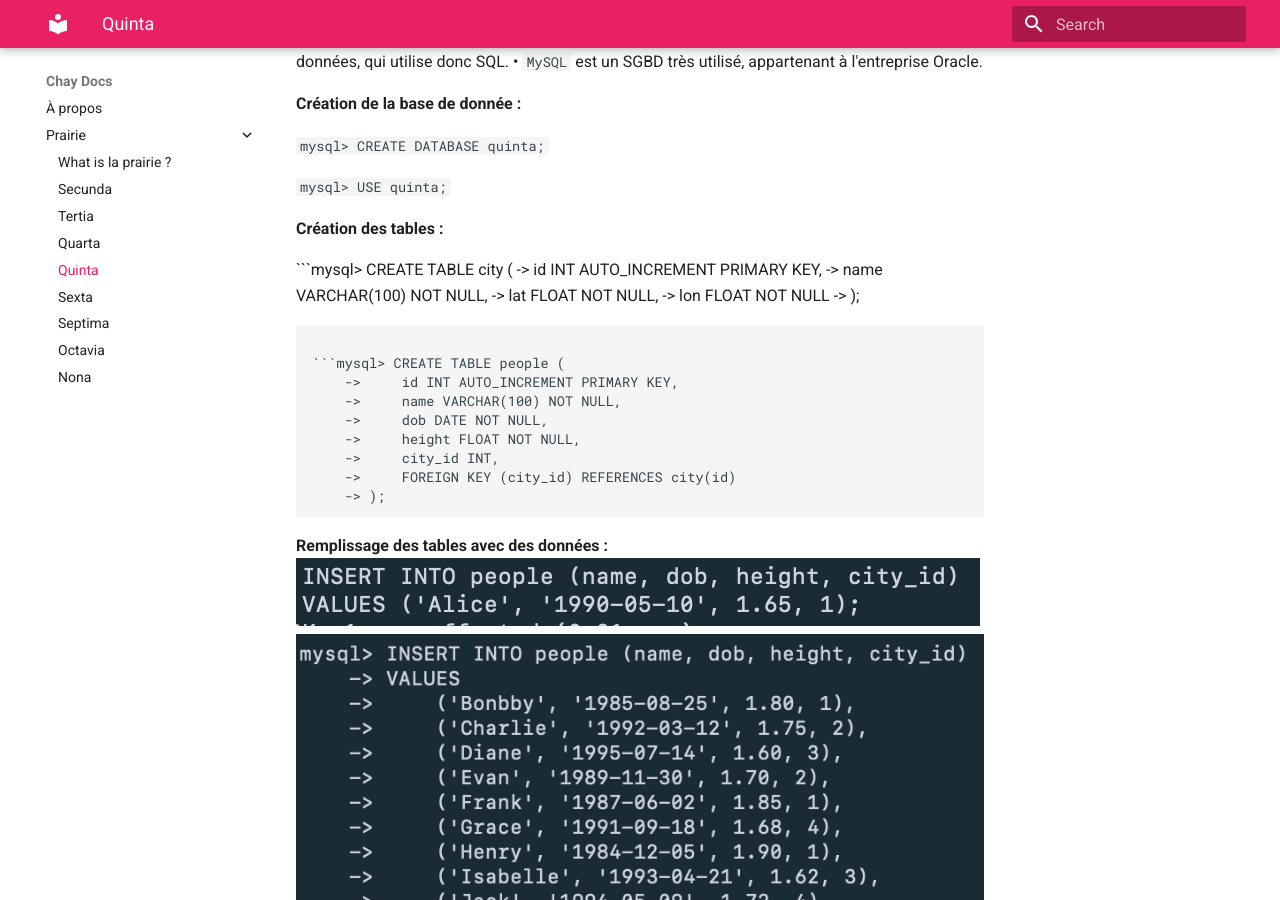
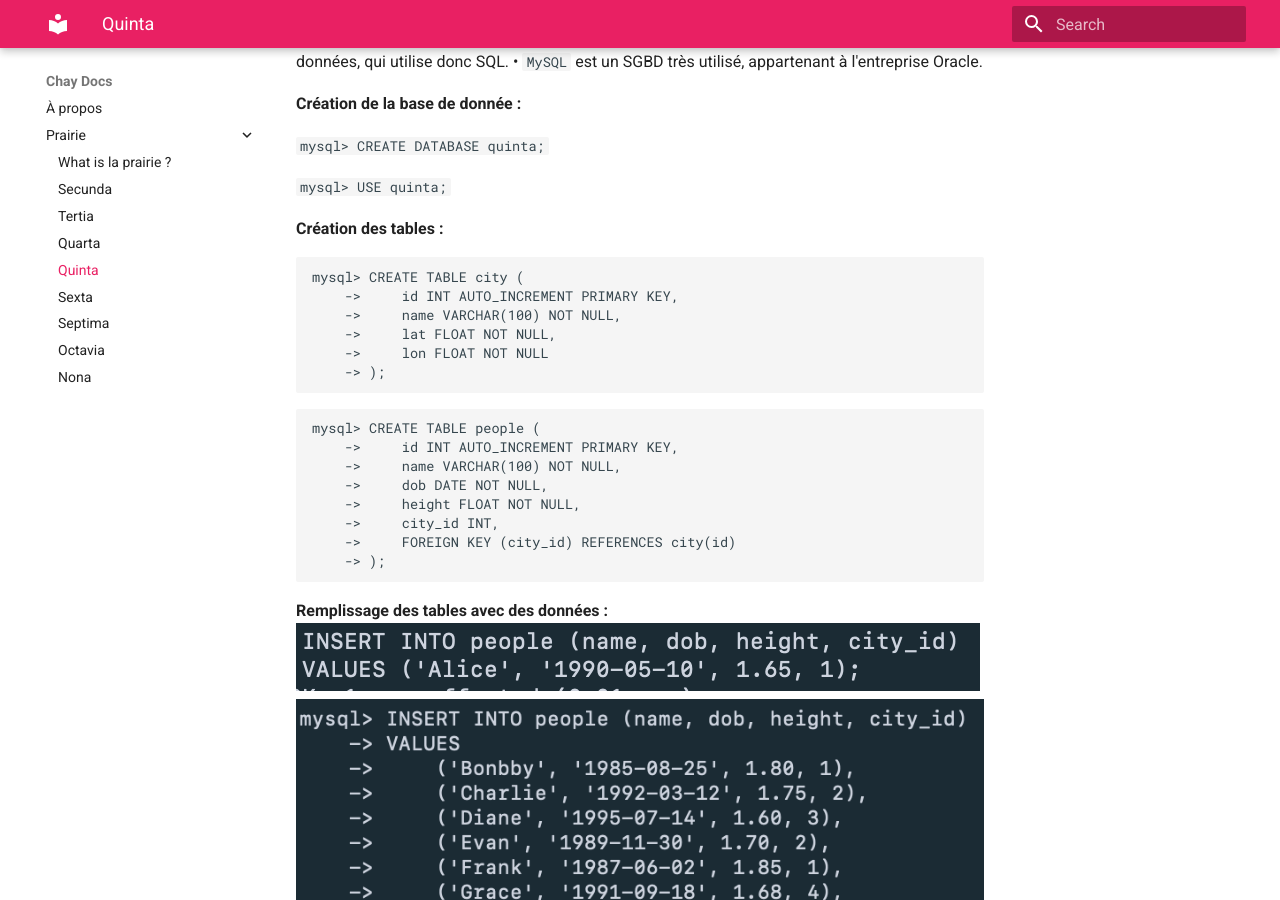
Before and after one commit to elhayanich/chay_docu, an MkDocs documentation site: the page built from docs/quinta.md, in a window 1280 px wide and 900 px high, scrolled down 857 px. Built offline with MkDocs 1.6.1 and Material for MkDocs 9.7.7, drawn with Linux system fonts in a browser that asks for light colours.

Commit message:
update last prairie day

````diff
--- a/docs/quinta.md
+++ b/docs/quinta.md
@@ -12,7 +12,8 @@
 
 **Création des tables :**
 
-```mysql> CREATE TABLE city (
+```sql
+mysql> CREATE TABLE city (
     ->     id INT AUTO_INCREMENT PRIMARY KEY,
     ->     name VARCHAR(100) NOT NULL,
     ->     lat FLOAT NOT NULL,
@@ -20,7 +21,8 @@
     -> );
 ```
 
-```mysql> CREATE TABLE people (
+```sql
+mysql> CREATE TABLE people (
     ->     id INT AUTO_INCREMENT PRIMARY KEY,
     ->     name VARCHAR(100) NOT NULL,
     ->     dob DATE NOT NULL,
````
Also changed, not shown: site/quinta/index.html, site/search/search_index.json.
